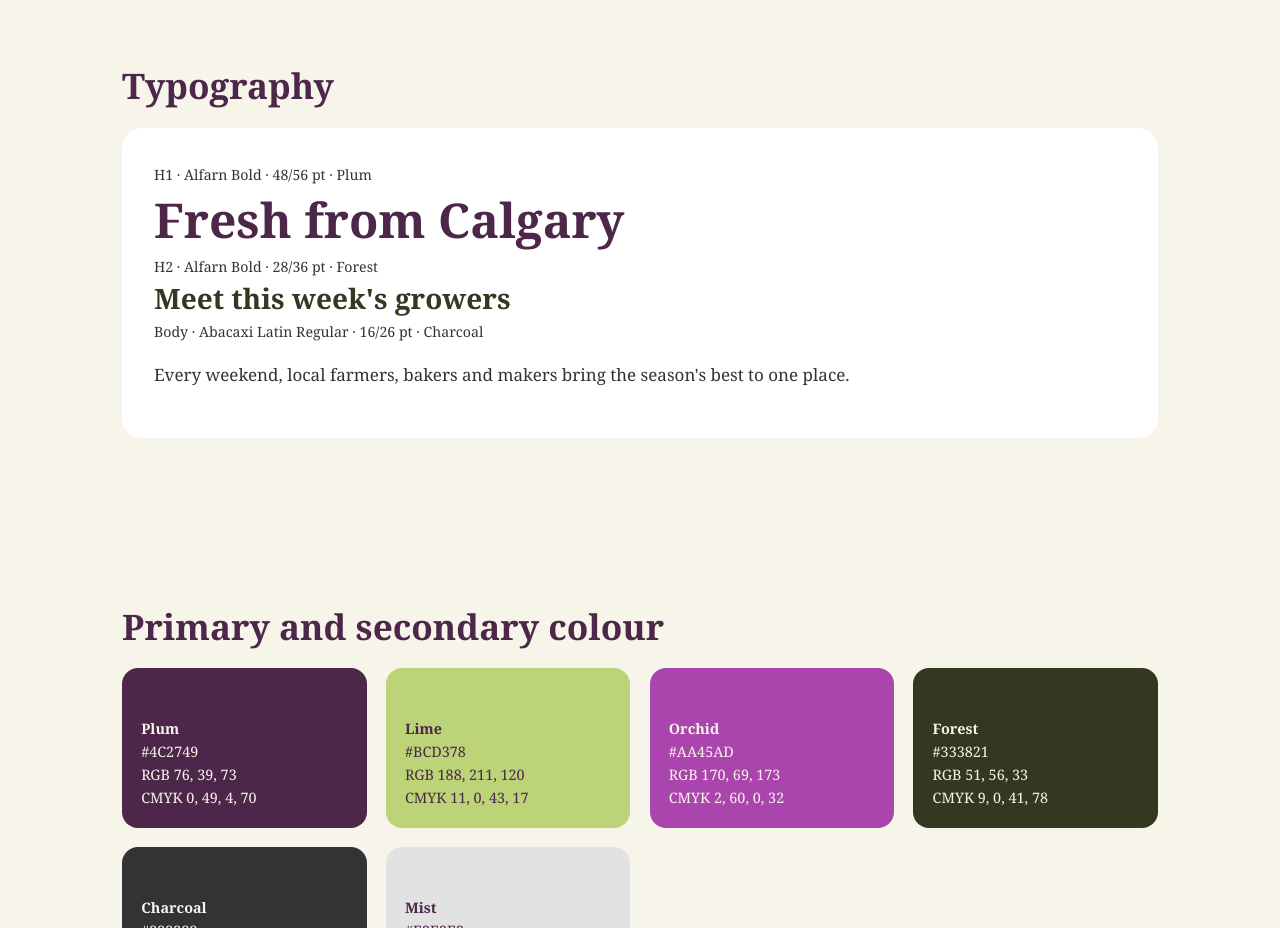
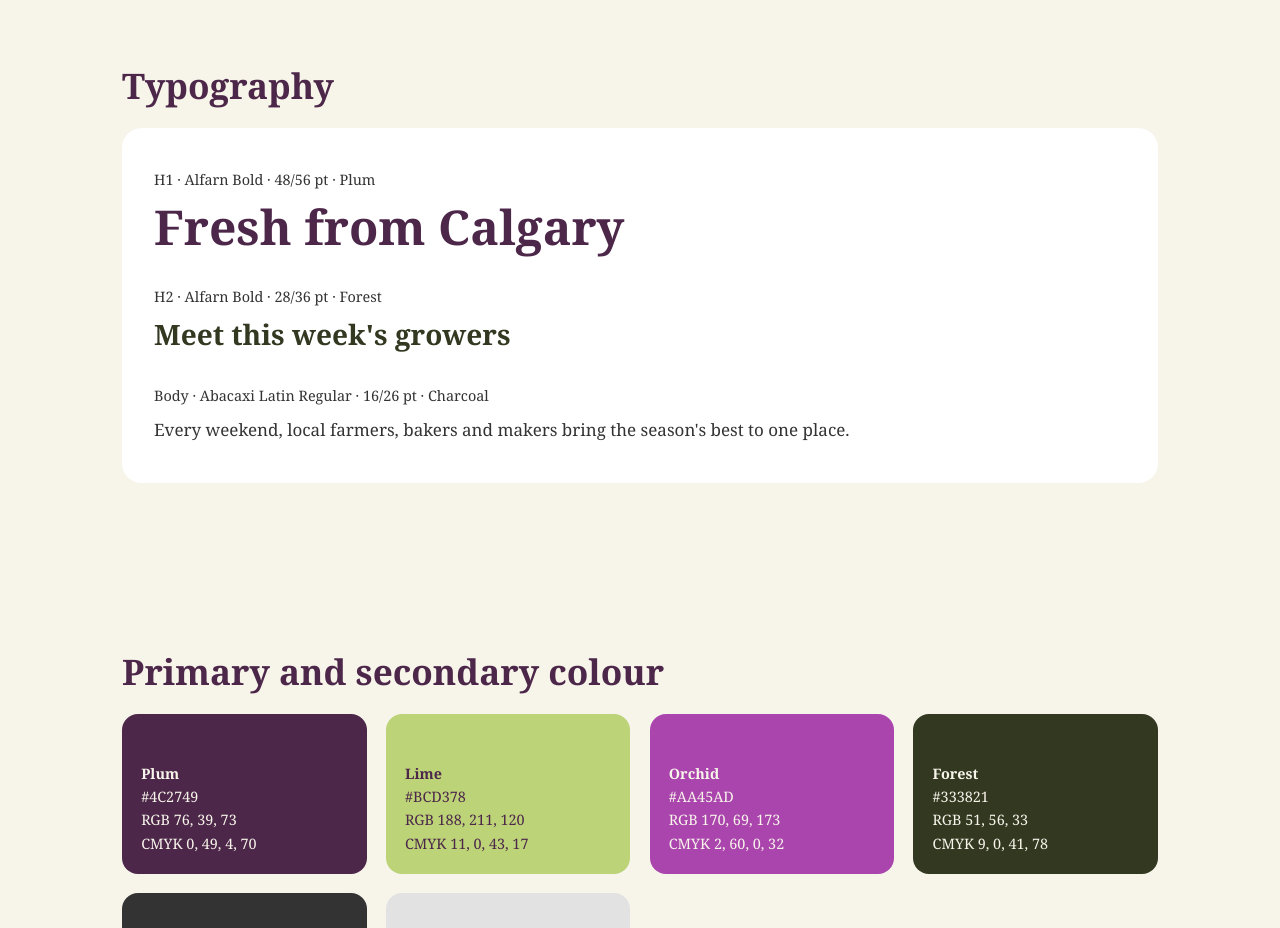
Before and after one commit to grandest-nothing/yycmarketbrandguidelines, a plain HTML site: page index.html in a window 1280 px wide. Shown: the part 2900-3828 px from the top of the page. Drawn offline with Linux system fonts and the light colour scheme; a web font is replaced by a local one.

Commit message:
Typography section: consistent label/example spacing

```diff
--- a/styles.css
+++ b/styles.css
@@ -16,7 +16,11 @@ section{padding:5rem 2rem;max-width:1100px;margin:auto}
 .grid{display:grid;gap:1.2rem;grid-template-columns:repeat(auto-fit,minmax(220px,1fr))}
 .card{background:#fff;border-radius:16px;padding:1.2rem}.card img{width:100%}
 .chip{border-radius:16px;padding:1.2rem;min-height:160px;display:flex;flex-direction:column;justify-content:flex-end;font-size:.9rem}
-.demo{background:#fff;border-radius:20px;padding:2rem}.demo .h1{font:700 3rem var(--display);color:var(--plum)}.demo .h2{font:700 1.75rem var(--display);color:var(--forest)}.demo p{font-family:var(--body)}
+.demo{background:#fff;border-radius:20px;padding:2.5rem 2rem}
+.demo small{display:block;margin:0 0 .6rem;font-size:.9rem}
+.demo .h1{font:700 3rem/1.1 var(--display);color:var(--plum);margin:0 0 2rem}
+.demo .h2{font:700 1.75rem/1.2 var(--display);color:var(--forest);margin:0 0 2rem}
+.demo p{font-family:var(--body);margin:0}
 .ring{width:130px;height:130px;border-radius:50%;border:24px solid var(--plum);border-right-color:transparent}
 .stripes{height:130px;border-radius:12px;background:repeating-linear-gradient(-28deg,var(--lime) 0 14px,var(--cream) 14px 28px)}
 .dots{height:130px;border-radius:12px;background:radial-gradient(var(--plum) 5px,transparent 6px) 0 0/28px 28px,var(--lime)}
```
